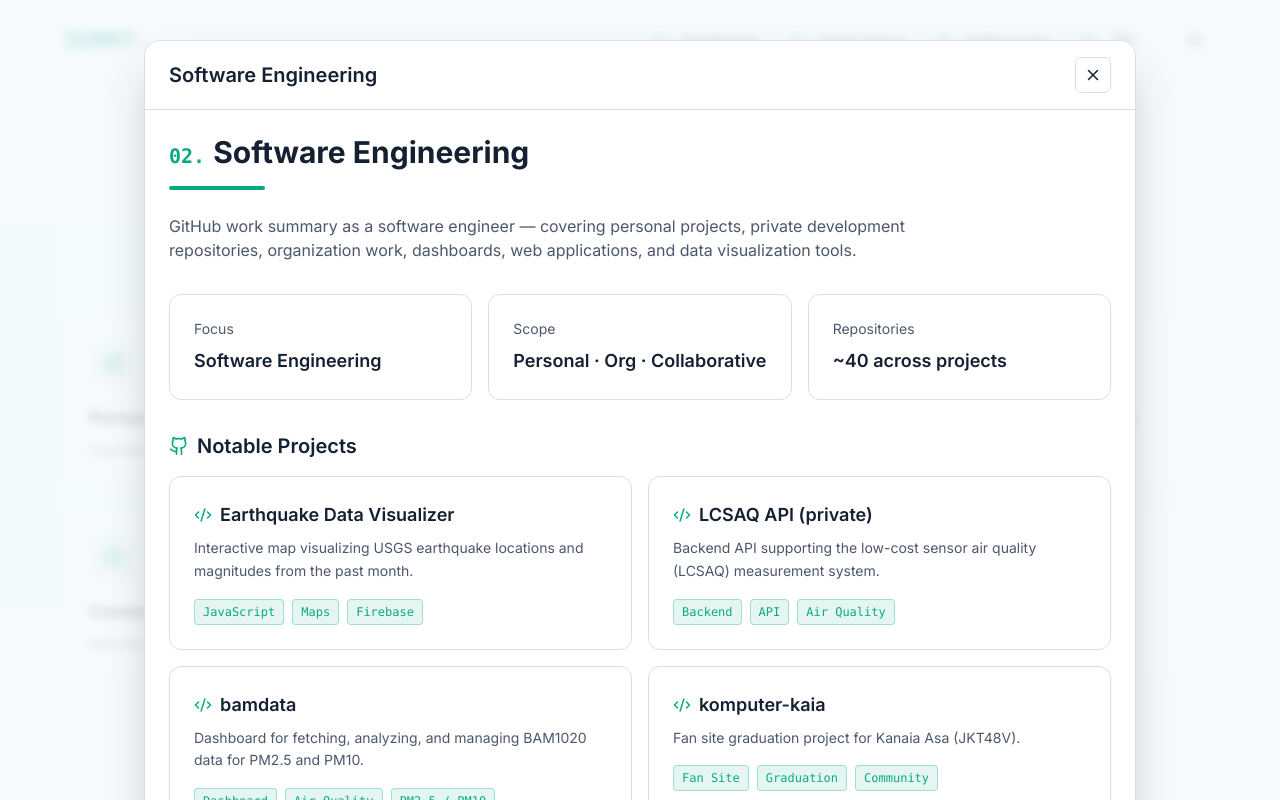
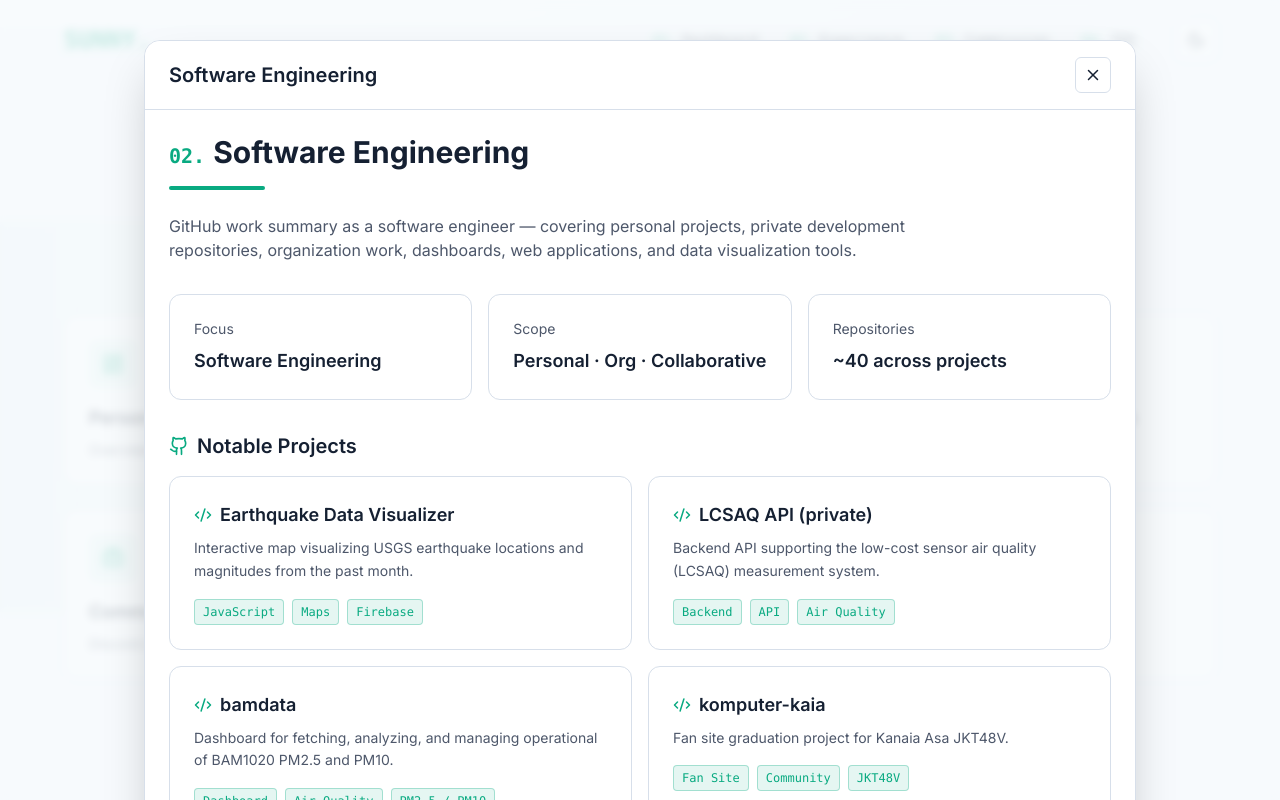
Before and after one commit to sunymz/sunymz.github.io, a React (Vite) app: page / in a window 1280 px wide. Both pictures are taken after a click on the button 640 px from the left and 1173 px from the top of the page. Shown: the part 773-1573 px from the top of the page. Built offline with nearby package versions, Linux system fonts and the light colour scheme.

Commit message:
feat: Update project tag metadata for consistency

```diff
--- a/src/sections/GitHubWork.tsx
+++ b/src/sections/GitHubWork.tsx
@@ -49,27 +49,27 @@ const GitHubWork = () => {
     {
       name: 'bamdata',
       link: 'https://github.com/gawbkt-org/bamdata',
-      summary: 'Dashboard for fetching, analyzing, and managing BAM1020 data for PM2.5 and PM10.',
+      summary: 'Dashboard for fetching, analyzing, and managing operational of BAM1020 PM2.5 and PM10.',
       tags: ['Dashboard', 'Air Quality', 'PM2.5 / PM10'],
     },
     {
       name: 'komputer-kaia',
       link: 'https://github.com/Wargavi48/komputer-kaia',
-      summary: 'Fan site graduation project for Kanaia Asa (JKT48V).',
-      tags: ['Fan Site', 'Graduation', 'Community'],
+      summary: 'Fan site graduation project for Kanaia Asa JKT48V.',
+      tags: ['Fan Site', 'Community', 'JKT48V'],
     },
     {
       name: 'KTPVisualNovel',
       link: 'https://github.com/Wargavi48/KTPVisualNovel',
       steam: 'https://store.steampowered.com/app/3037900/WGV_Dreamcatcher/',
       summary: 'Visual novel project, released on Steam as WGV Dreamcatcher.',
-      tags: ['Visual Novel', 'Steam', 'Interactive'],
+      tags: ['Visual Novel', 'Steam', 'JKT48V'],
     },
     {
       name: 'Wargavi48 Website',
       link: 'https://github.com/Wargavi48/wargavi48.github.io',
       summary: 'Community website for the Wargavi48 fanbase, published on GitHub Pages.',
-      tags: ['GitHub Pages', 'Web'],
+      tags: ['Community', 'Web', 'JKT48V'],
     },
   ];
 
```
